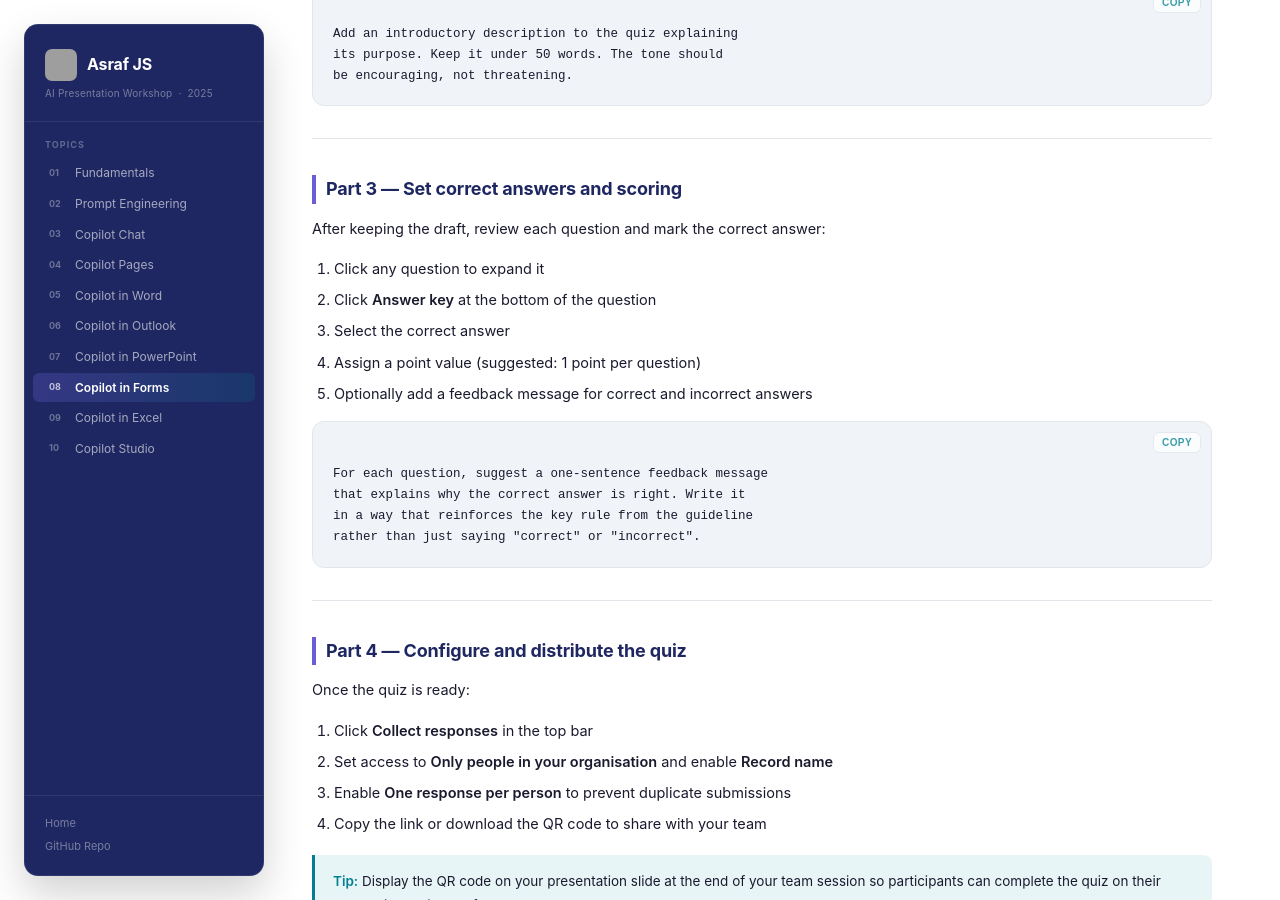
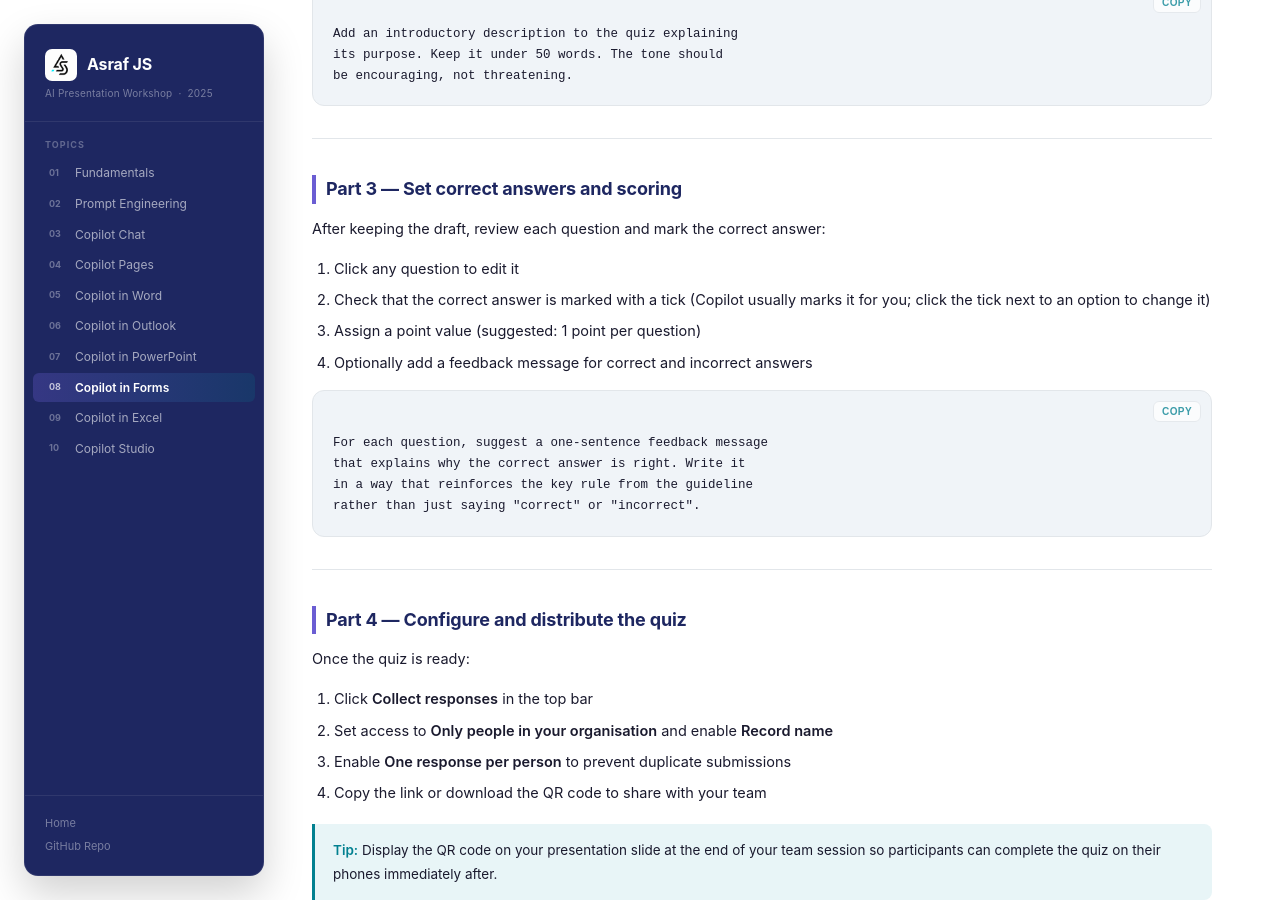
Before and after one commit to Asraf-JS/M365-Copilot-Workshop, a Jekyll site: the page built from 08-copilot-forms/prompts.md, in a window 1280 px wide and 900 px high, scrolled down 1609 px. Built offline with Jekyll 4.4.1, drawn with Linux system fonts in a browser that asks for light colours; our own code applies the rules of GitHub Pages for plain Markdown files; some of the changed text lies outside the part shown; grey boxes are pictures that could not be loaded.

Commit message:
Fix steps and links found in a student walkthrough
- Rename chats via the sidebar ... menu (no pencil next to the title)
- Word: Copilot is the floating button; the margin icon no longer exists
- PowerPoint: attach files via + > Add work content; no Home-tab Copilot
- Forms: correct answers are ticks, not an Answer key button
- Sample data: 100 responses and 3 sheets (no Trainer Notes)
- Copilot Studio module: Agent Builder Preview tab; fix two 404 Learn links
- Site layout: logo, home and GitHub links pointed at another repo

Co-Authored-By: Claude Opus 5.5 <noreply@anthropic.com>

````diff
--- a/08-copilot-forms/prompts.md
+++ b/08-copilot-forms/prompts.md
@@ -69,11 +69,10 @@ be encouraging, not threatening.
 
 After keeping the draft, review each question and mark the correct answer:
 
-1. Click any question to expand it
-2. Click **Answer key** at the bottom of the question
-3. Select the correct answer
-4. Assign a point value (suggested: 1 point per question)
-5. Optionally add a feedback message for correct and incorrect answers
+1. Click any question to edit it
+2. Check that the correct answer is marked with a tick (Copilot usually marks it for you; click the tick next to an option to change it)
+3. Assign a point value (suggested: 1 point per question)
+4. Optionally add a feedback message for correct and incorrect answers
 
 ```
 For each question, suggest a one-sentence feedback message
--- a/_layouts/default.html
+++ b/_layouts/default.html
@@ -3,7 +3,7 @@
 <head>
 <meta charset="UTF-8">
 <meta name="viewport" content="width=device-width,initial-scale=1">
-<link rel="icon" type="image/png" href="/Presentation-With-AI-Workshop/logo.png">
+<link rel="icon" type="image/png" href="/M365-Copilot-Workshop/logo.png">
 <title>{{ page.title }} | AI Presentation Design Workshop</title>
 <style>
 *{box-sizing:border-box;margin:0;padding:0;}
@@ -522,8 +522,8 @@ body{
 
 <div class="sidebar">
   <div class="sidebar-header">
-    <a class="sidebar-logo" href="/Presentation-With-AI-Workshop/">
-      <img src="/Presentation-With-AI-Workshop/logo.png" alt="Asraf">
+    <a class="sidebar-logo" href="/M365-Copilot-Workshop/">
+      <img src="/M365-Copilot-Workshop/logo.png" alt="Asraf">
       <span class="sidebar-logo-name">Asraf JS</span>
     </a>
     <div class="sidebar-subtitle">AI Presentation Workshop &nbsp;·&nbsp; 2025</div>
@@ -544,16 +544,16 @@ body{
   </div>
 
   <div class="sidebar-footer">
-    <a href="/Presentation-With-AI-Workshop/">Home</a>
-    <a href="https://github.com/Asraf-JS/AI-Presentation-Workshop" target="_blank">GitHub Repo</a>
+    <a href="/M365-Copilot-Workshop/">Home</a>
+    <a href="https://github.com/Asraf-JS/M365-Copilot-Workshop" target="_blank">GitHub Repo</a>
   </div>
 </div>
 
 <div class="main-wrap">
   <div class="main-inner">
-    {% unless page.url == "/" or page.url == "/Presentation-With-AI-Workshop/" %}
+    {% unless page.url == "/" or page.url == "/M365-Copilot-Workshop/" %}
     <div class="breadcrumb">
-      <a href="/Presentation-With-AI-Workshop/">Workshop Home</a>
+      <a href="/M365-Copilot-Workshop/">Workshop Home</a>
       <span class="breadcrumb-sep">/</span>
       <span>{{ page.title }}</span>
     </div>
````
Also changed, not shown: other parts of 08-copilot-forms/prompts.md (+1 -1 lines), 04-copilot-pages/prompts.md (+2 -2 lines), 05-copilot-word/README.md (+5 -5 lines), 05-copilot-word/prompts.md (+2 -2 lines), 07-copilot-powerpoint/prompts.md (+2 -2 lines), 08-copilot-forms/README.md (+1 -1 lines), 09-copilot-excel/README.md (+1 -2 lines), 10-copilot-studio-intro/README.md (+2 -2 lines), 10-copilot-studio-intro/prompts.md (+5 -5 lines).
